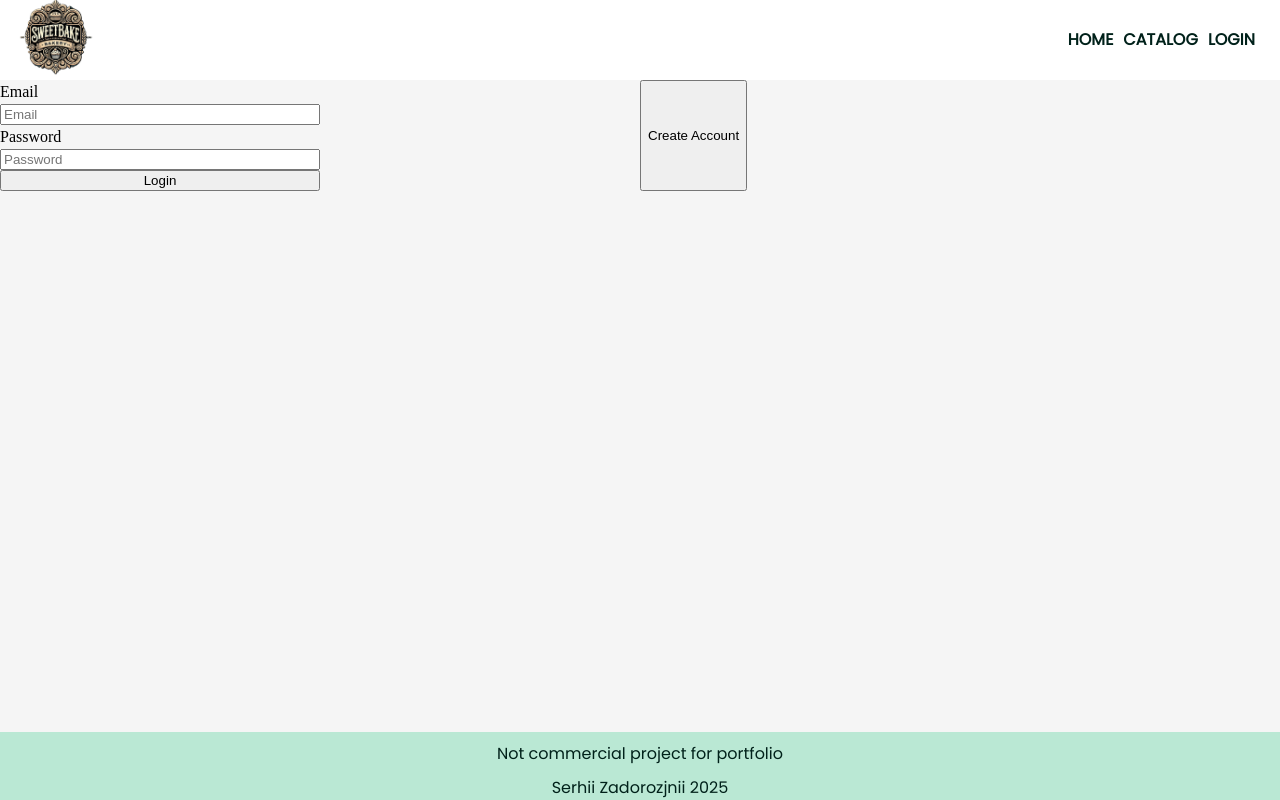
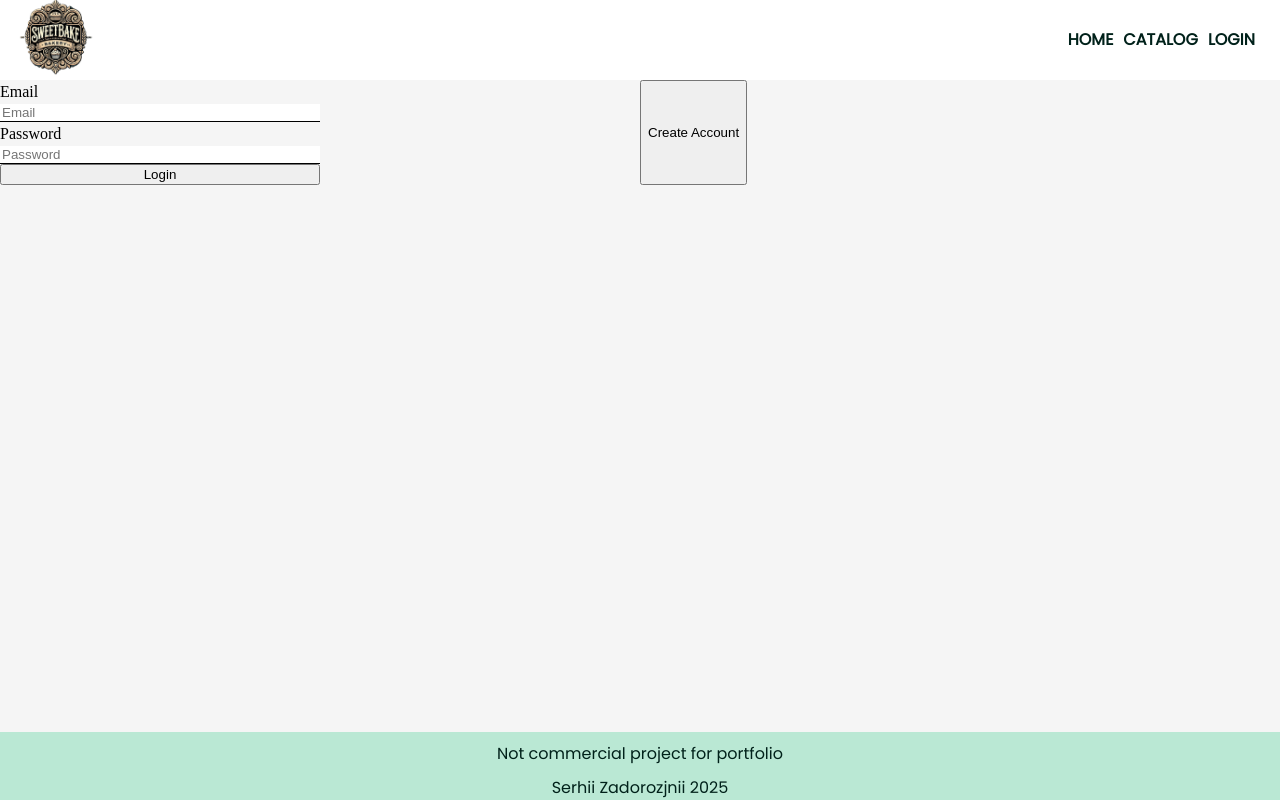
Before and after one commit to wiseacreserj/sweetbake, a React (Vite) app in the folder frontend/: page /login in a window 1280 px wide. Built offline with nearby package versions, Linux system fonts and the light colour scheme.

Commit message:
add basic styles to LoginForm

```diff
--- a/frontend/src/components/LoginForm/LoginForm.module.css
+++ b/frontend/src/components/LoginForm/LoginForm.module.css
@@ -7,3 +7,15 @@
     flex-direction: column;
     width: 50%;
 }
+
+.formContainer input {
+    outline: none;
+    border: none;
+    border-bottom: 1px solid black;
+}
+
+.formContainer input:active,
+.formContainer input:focus {
+    border: none;
+    border-bottom: 2px solid black;
+}
```
